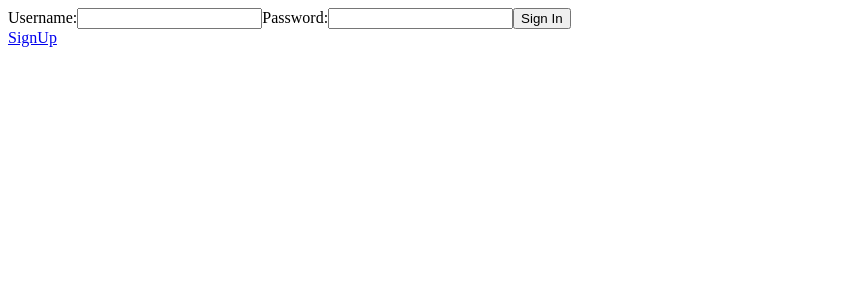
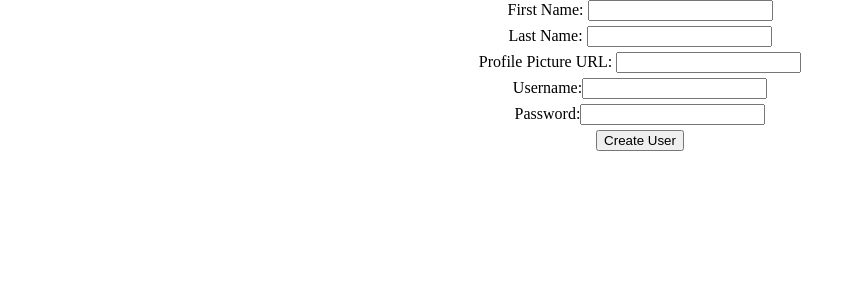
Before and after one commit to Varuna3/PlantHub, a React (Vite) app: page /SignUp in a window 1280 px wide. Shown: the top 300 px of the page, without its empty margins (0-856 px from the left). Built offline with nearby package versions, Linux system fonts and the light colour scheme.

Commit message:
fix router

```diff
--- a/src/LoginPage.jsx
+++ b/src/LoginPage.jsx
@@ -11,7 +11,7 @@ const LoginPage = () => {
   const [password, setPassword] = useState('')
 
   return (
-    <>
+    <div id='LoginPage'>
       <form
         action='/'
         onSubmit={async e => {
@@ -19,13 +19,20 @@ const LoginPage = () => {
           const res = await axios.post('/api/login', { uname, password })
           console.log({ poweroverwhelming: res.data.poweroverwhelming })
         }}
+        style={{
+          display: 'flex',
+          flexDirection: 'column',
+          justifyContent: 'center',
+        }}
       >
         <Username uname={uname} setUname={setUname} />
         <Password pasword={password} setPassword={setPassword} />
         <SignIn />
       </form>
-      <Link to='./SignUp'>SignUp</Link>
-    </>
+      <Link to='./SignUp'>
+        <button>Sign Up</button>
+      </Link>
+    </div>
   )
 }
 
--- /dev/null
+++ b/src/components/FormComponents/FirstName.jsx
@@ -0,0 +1,15 @@
+const FirstName = ({ fname, setFname }) => {
+  return (
+    <div>
+      <label htmlFor='FirstName'>First Name: </label>
+      <input
+        id='FirstName'
+        type='text'
+        value={fname}
+        onChange={e => setFname(e.target.value)}
+      ></input>
+    </div>
+  )
+}
+
+export default FirstName
--- /dev/null
+++ b/src/components/FormComponents/LastName.jsx
@@ -0,0 +1,15 @@
+const LastName = ({ lname, setLname }) => {
+  return (
+    <div>
+      <label htmlFor='LastName'>Last Name: </label>
+      <input
+        id='LastName'
+        type='text'
+        value={lname}
+        onChange={e => setLname(e.target.value)}
+      ></input>
+    </div>
+  )
+}
+
+export default LastName
--- a/src/components/FormComponents/Password.jsx
+++ b/src/components/FormComponents/Password.jsx
@@ -1,6 +1,6 @@
 const Password = ({ password, setPassword }) => {
   return (
-    <>
+    <div>
       <label htmlFor='Password'>Password:</label>
       <input
         id='Password'
@@ -8,7 +8,7 @@ const Password = ({ password, setPassword }) => {
         value={password}
         onChange={e => setPassword(e.target.value)}
       ></input>
-    </>
+    </div>
   )
 }
 
--- /dev/null
+++ b/src/components/FormComponents/ProfilePictureURL.jsx
@@ -0,0 +1,15 @@
+const ProfilePictureURL = ({ imageURL, setImageURL }) => {
+  return (
+    <div>
+      <label htmlFor='ImageURL'>Profile Picture URL: </label>
+      <input
+        id='ImageURL'
+        type='text'
+        value={imageURL}
+        onChange={e => setImageURL(e.target.value)}
+      ></input>
+    </div>
+  )
+}
+
+export default ProfilePictureURL
--- a/src/components/FormComponents/Username.jsx
+++ b/src/components/FormComponents/Username.jsx
@@ -1,6 +1,6 @@
 const Username = ({ uname, setUname }) => {
   return (
-    <>
+    <div>
       <label htmlFor='Username'>Username:</label>
       <input
         id='Username'
@@ -8,7 +8,7 @@ const Username = ({ uname, setUname }) => {
         value={uname}
         onChange={e => setUname(e.target.value)}
       ></input>
-    </>
+    </div>
   )
 }
 
--- a/src/components/SignUpPage.jsx
+++ b/src/components/SignUpPage.jsx
@@ -1,10 +1,27 @@
+import { useState } from 'react'
+
+import FirstName from './FormComponents/FirstName.jsx'
+import Username from './FormComponents/Username.jsx'
+import Password from './FormComponents/Password.jsx'
+import LastName from './FormComponents/LastName.jsx'
+import ProfilePictureURL from './FormComponents/ProfilePictureURL.jsx'
+
 const SignUpPage = () => {
+  const [fname, setFname] = useState('')
+  const [lname, setLname] = useState('')
+  const [imageURL, setImageURL] = useState('')
+  const [uname, setUname] = useState('')
+  const [password, setPassword] = useState('')
+
   return (
-    <>
-      <div
-        style={{ backgroundColor: 'red', width: '100px', height: '100px' }}
-      ></div>
-    </>
+    <form id='SignUpPage'>
+      <FirstName fname={fname} setFname={setFname} />
+      <LastName lname={lname} setLname={setLname} />
+      <ProfilePictureURL imageURL={imageURL} setImageURL={setImageURL} />
+      <Username uname={uname} setUname={setUname} />
+      <Password pasword={password} setPassword={setPassword} />
+      <button>Create User</button>
+    </form>
   )
 }
 
--- /dev/null
+++ b/src/main.css
@@ -0,0 +1,17 @@
+body {
+  margin: 0;
+}
+
+#LoginPage {
+  display: flex;
+  flex-direction: column;
+  align-items: center;
+  gap: 5px;
+}
+
+#SignUpPage {
+  display: flex;
+  flex-direction: column;
+  align-items: center;
+  gap: 5px;
+}
```
Also changed, not shown: src/main.jsx (+6 -6 lines).
